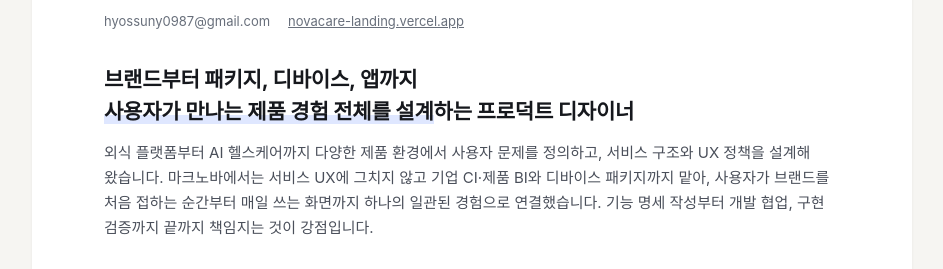
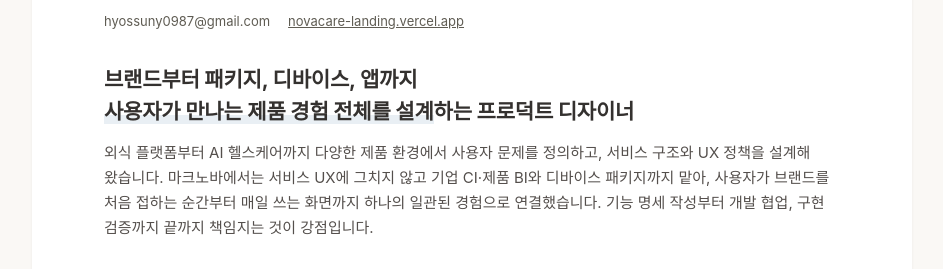
Before and after one commit to hyossuny0077/ux-portfolio, a plain HTML site: page resume.html in a window 1280 px wide. Shown: the part 219-488 px from the top of the page, without its empty margins (168-1111 px from the left). Drawn offline with Linux system fonts and the light colour scheme; a web font is replaced by a local one.

Commit message:
Apply the Soft Editorial palette to resume.html
Bring resume.html's standalone token set in line with the rest of
the site: background/ink now match style.css's Soft Editorial
tokens, and the three track accents are redrawn from the same
palette (brand reuses the site's terracotta accent, pkg from the
sage swatch, the UX track from the pastel blue), each verified at
4.5:1+ against its own soft background and the page's white card.

Co-Authored-By: Claude Sonnet 5 <noreply@anthropic.com>
Claude-Session: https://claude.ai/code/session_019WxFWwdAUAsBctm2shAjYA

```diff
--- a/resume.html
+++ b/resume.html
@@ -7,11 +7,11 @@
 <link rel="stylesheet" href="https://cdn.jsdelivr.net/gh/orioncactus/pretendard@v1.3.9/dist/web/static/pretendard.min.css">
 <style>
   :root{
-    --ink:#16181d; --ink-2:#4a4f5a; --ink-3:#686f7b;
-    --line:#e6e8ec; --bg:#f6f5f2; --paper:#ffffff;
-    --accent:#2f5bea; --accent-soft:#eef2fe;
-    --brand:#ba4821; --brand-soft:#fdf0ea;
-    --pkg:#1a7961; --pkg-soft:#e9f6f1;
+    --ink:#34312f; --ink-2:#544f4c; --ink-3:#5f5c53;
+    --line:#e2e0dd; --bg:#faf8f5; --paper:#ffffff;
+    --accent:#3b6f9b; --accent-soft:#e9eff4;
+    --brand:#885234; --brand-soft:#f2e9e4;
+    --pkg:#56702b; --pkg-soft:#eaede5;
   }
   *{box-sizing:border-box;margin:0;padding:0}
   html,body{overflow-x:clip}
@@ -30,7 +30,7 @@
   .role{font-size:16px;color:var(--ink-2);font-weight:500}
   .contact{display:flex;flex-wrap:wrap;gap:6px 18px;margin-top:14px;font-size:13px;color:var(--ink-3)}
   .headline{margin-top:32px;font-size:21px;font-weight:700;line-height:1.5;letter-spacing:-.01em}
-  .headline em{font-style:normal;background:linear-gradient(transparent 62%,#dfe7ff 62%)}
+  .headline em{font-style:normal;background:linear-gradient(transparent 62%,var(--accent-soft) 62%)}
   .summary{margin-top:14px;color:var(--ink-2);font-size:15px}
 
   /* Coverage strip */
```
